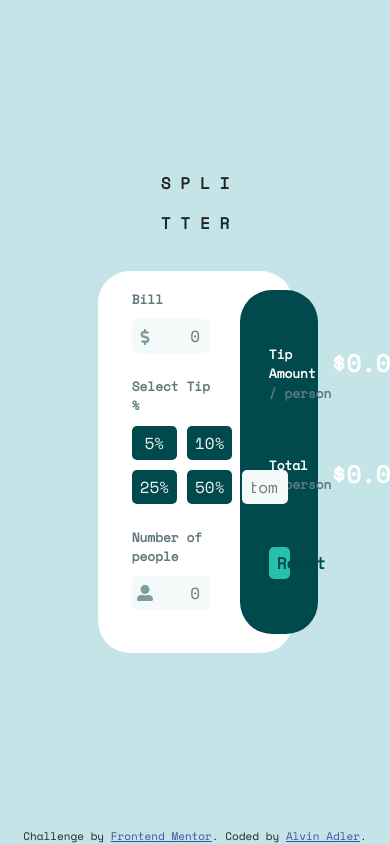
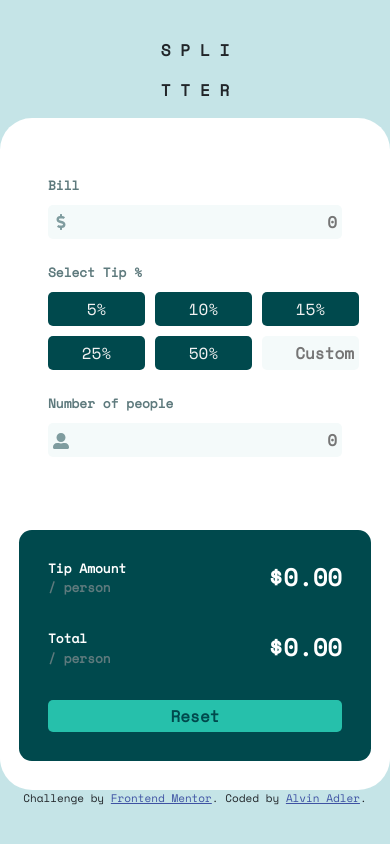
Before and after one commit to alvinAdler/tip-calculator-app, a React (Create React App) app: page / in a window 390 px wide. Built offline with nearby package versions, Linux system fonts and the light colour scheme.

Commit message:
Created a responsive layout for the application

```diff
--- a/src/App.css
+++ b/src/App.css
@@ -13,7 +13,7 @@
 }
 
 .section-title-input, .section-title-result{
-  font-size: 0.8rem;
+  font-size: clamp(0.8rem, 1vw, 1rem);
   font-weight: 700;
 }
 
@@ -31,7 +31,7 @@
 
 .section-title-result + span{
   /* border: 3px solid green; */
-  font-size: x-large;
+  font-size: clamp(1.5rem, 2.5vw, 2rem);
   font-weight: 700;
 }
 
@@ -44,16 +44,15 @@
 .tip-container{
   /* border: 3px solid red; */
   background-color: hsl(0, 0%, 100%);
-  width: 50vw;
-  margin-top: 20px;
+  width: 60%;
   display: flex;
   margin: 20px 10%;
   border-radius: 2rem;
   padding: 1.2rem;
 }
 
-.tip-container > div{
-  margin: 0 15px;
+.input-field, .result-field{
+  margin: 0 1%;
 }
 
 .input-field{
@@ -61,6 +60,8 @@
   /* border: 3px solid green; */
   display: flex;
   flex-direction: column;
+  padding: 1.8rem;
+  border-radius: 0.8rem;
 }
 
 .input-field > section{
@@ -79,17 +80,19 @@
 .tip-selection{
   /* border: 3px solid red; */
   display: grid;
+  width: 100%;
   grid-gap: 10px;
-  grid-template-columns: repeat(3, 1fr);
+  grid-template-columns: repeat(3, minmax(33%, 1fr));
   grid-template-rows: repeat(2, 1fr);
 }
 
 .result-field{
+  /* border: 3px solid red; */
   width: 50%;
   padding: 1.8rem;
   background-color: hsl(183, 100%, 15%);
   color: white;
-  border-radius: 2rem;
+  border-radius: 0.8rem;
 
   display: flex;
   flex-direction: column;
@@ -114,10 +117,37 @@
 .attribution {
   font-size: 11px;
   text-align: center;
-  position: absolute;
-  bottom: 0;
 }
 
 .attribution a {
   color: hsl(228, 45%, 44%);
 }
+
+@media only screen and (max-width: 911px) {
+  .tip-container{
+    width: 100%;
+  }
+}
+
+@media only screen and (max-width: 550px){
+  .tip-container{
+    flex-direction: column;
+    margin: 0;
+  }
+
+  .input-field, .result-field{
+    width: 100%;
+    margin: 10px 0;
+  }
+
+  .tip-amount, .tip-total{
+    margin-bottom: 2rem;
+  }
+}
+
+@media only screen and (max-width: 375px){
+  .tip-selection{
+    grid-template-columns: repeat(2, 50%);
+    grid-template-rows: repeat(3, 1fr);
+  }
+}
--- a/src/utilityComponents/CustomInput/CustomInput_master.css
+++ b/src/utilityComponents/CustomInput/CustomInput_master.css
@@ -12,7 +12,7 @@
 .custom-input-field{
     border: none;
     outline: none;
-    padding: 5px 10px;
+    padding: 5px;
     border-radius: 5px;
     background-color:hsl(189, 41%, 97%);
     direction: rtl;
@@ -21,4 +21,5 @@
 
 .custom-input-field::placeholder{
     text-align: right;
+    font-weight: 700;
 }
--- a/src/utilityComponents/DefaultButton/DefaultButton.js
+++ b/src/utilityComponents/DefaultButton/DefaultButton.js
@@ -31,7 +31,8 @@ const DefaultButton = styled.button.attrs(({...attrs}) => ({
     background-color: ${(props) => determineColor("background-color", props.buttonBg)};
     color: ${(props) => determineColor("color", props.textColor)};
     border-radius: 5px;
-    padding: 4px 8px;
+    padding: 4px 10px;
+    font-weight: 500;
     text-align: center;
 `;
 
```
